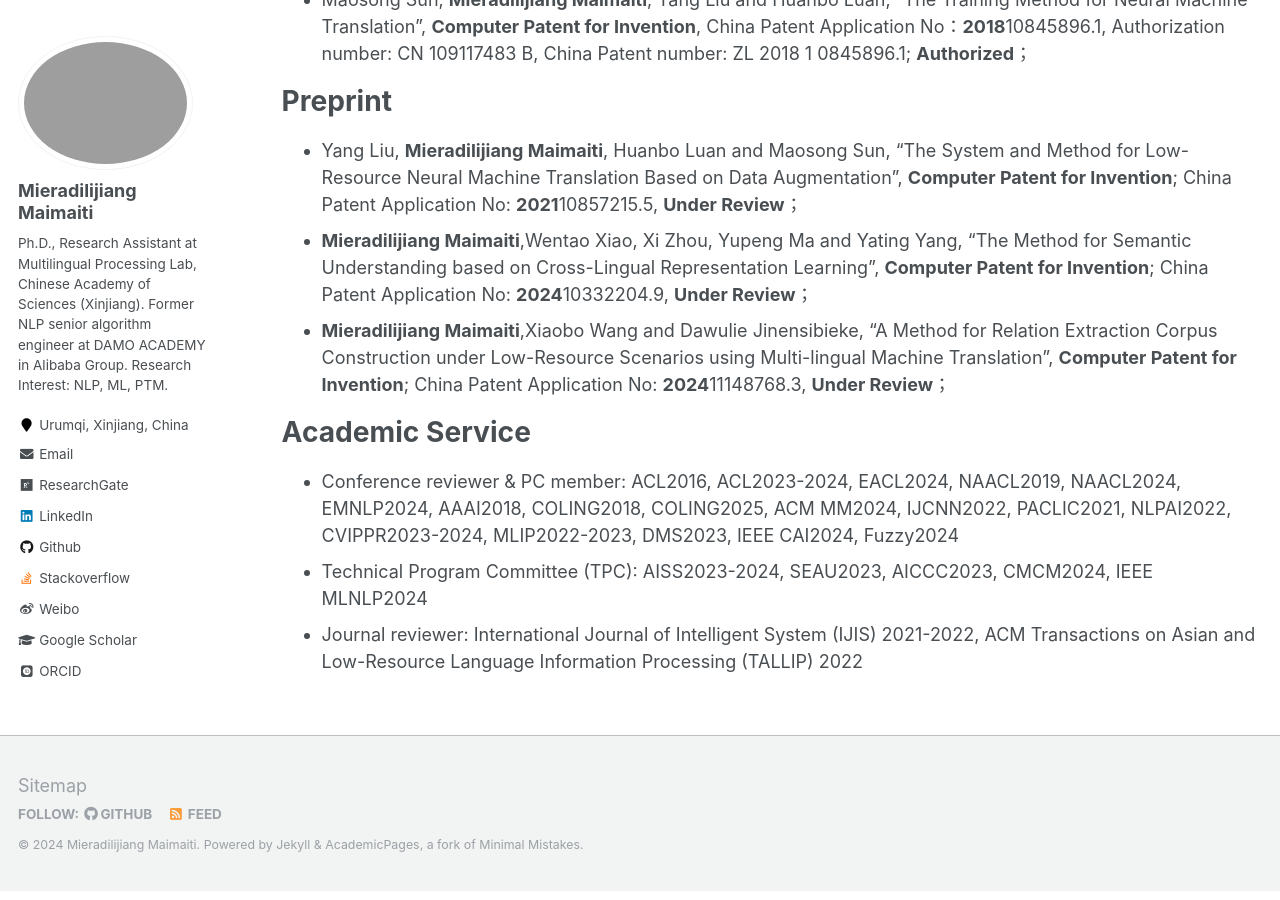
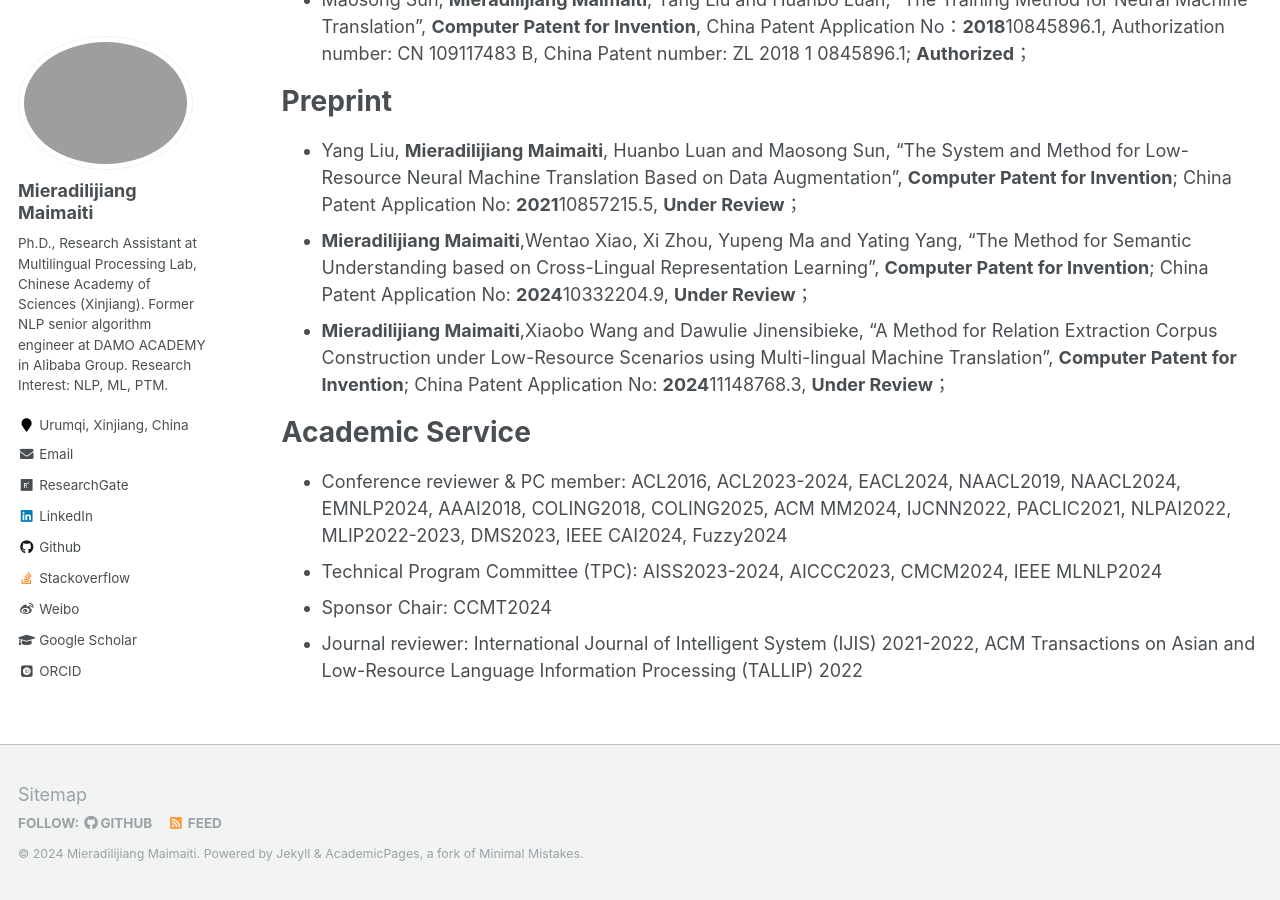
Before and after one commit to miradel51/miradel51.github.io, a Jekyll site: the page built from _pages/publications.md, in a window 1280 px wide and 900 px high, scrolled down 4690 px. Built offline with Jekyll 4.4.1, drawn with Linux system fonts in a browser that asks for light colours; some web fonts are replaced.

Commit message:
Update publications.md
added the new role as a sponsor chair of ccmt2024

```diff
--- a/_pages/publications.md
+++ b/_pages/publications.md
@@ -28,8 +28,9 @@ Preprint
 
 Academic Service
 ======
-<!-- * Conference reviewer & PC member: ACL2016, ACL2023-2024, AAAI2018, COLING2018, NAACL2019, PACLIC2021, IJCNN2022, NLPAI2022, CVIPPR2023-2024, AIFZ2023, NLDM2023, MLIP2022-2023, DMS2023, COMSAP2023, NLTM2024, ALMLA2024, ITEORY2023, SEMIT2023, SIPR2023, AIAA2023, EDUTEC2024, AIFU2024, MLSC2024, CSML2024   -->
-* Conference reviewer & PC member: ACL2016, ACL2023-2024, EACL2024, NAACL2019, NAACL2024, EMNLP2024, AAAI2018, COLING2018, COLING2025, ACM MM2024, IJCNN2022, PACLIC2021, NLPAI2022, CVIPPR2023-2024, MLIP2022-2023, DMS2023, IEEE CAI2024, Fuzzy2024
-<!-- * Technical Program Committee (TPC): ADMIT2022-2024, AMLIT2023, ACDP2023-2024, AIMLR2023, CSSE2023, AISS2023-2024, ACAI2023, MLAMDA2023, AACIP2023, ACAI2023, DMCSE2023, SEAU2023, CACML2024, CMCM2024, DSML2023, CNIOT2023, MICML2023, APIT 2024, CCRIS 2024 -->
-* Technical Program Committee (TPC): AISS2023-2024, SEAU2023, AICCC2023, CMCM2024, IEEE MLNLP2024
+<!-- * Conference reviewer & PC member: ACL2016, ACL2023-2024, AAAI2018, COLING2018, NAACL2019, PACLIC2021, IJCNN2022, NLPAI2022, CVIPPR2023-2024, AIFZ2023, NLDM2023, MLIP2022-2023, DMS2023, COMSAP2023, NLTM2024, ALMLA2024, ITEORY2023, SEMIT2023, SIPR2023, AIAA2023, EDUTEC2024, AIFU2024, MLSC2024, CSML2024, CVIPPR2023-2024   -->
+<!-- * Technical Program Committee (TPC): ADMIT2022-2024, AMLIT2023, ACDP2023-2024, AIMLR2023, CSSE2023, AISS2023-2024, ACAI2023, MLAMDA2023, AACIP2023, ACAI2023, DMCSE2023, SEAU2023, CACML2024, CMCM2024, DSML2023, CNIOT2023, MICML2023, APIT 2024, CCRIS 2024  -->
+* Conference reviewer & PC member: ACL2016, ACL2023-2024, EACL2024, NAACL2019, NAACL2024, EMNLP2024, AAAI2018, COLING2018, COLING2025, ACM MM2024, IJCNN2022, PACLIC2021, NLPAI2022, MLIP2022-2023, DMS2023, IEEE CAI2024, Fuzzy2024
+* Technical Program Committee (TPC): AISS2023-2024, AICCC2023, CMCM2024, IEEE MLNLP2024
+* Sponsor Chair: CCMT2024
 * Journal reviewer: International Journal of Intelligent System (IJIS) 2021-2022, ACM Transactions on Asian and Low-Resource Language Information Processing (TALLIP) 2022
```
